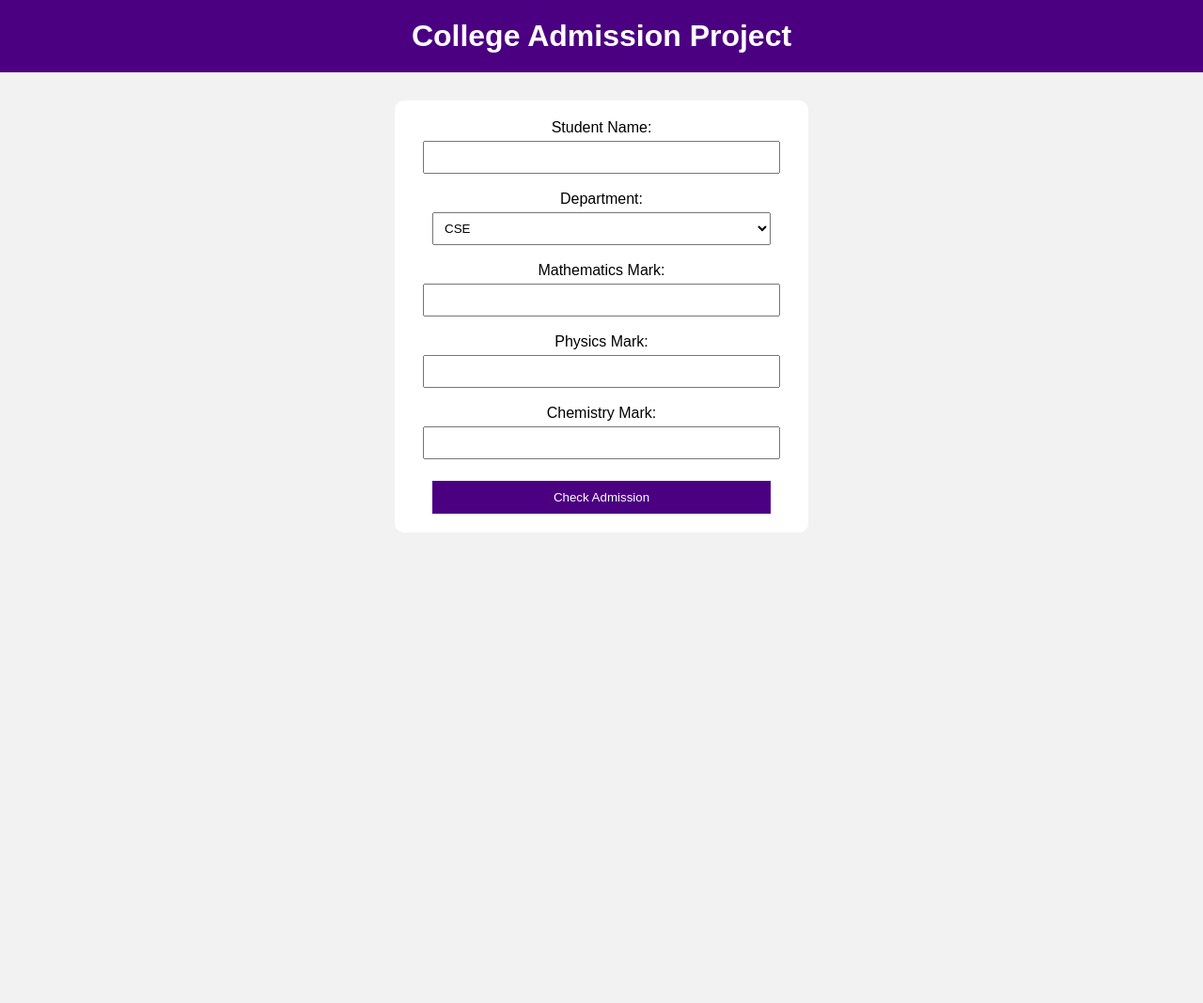
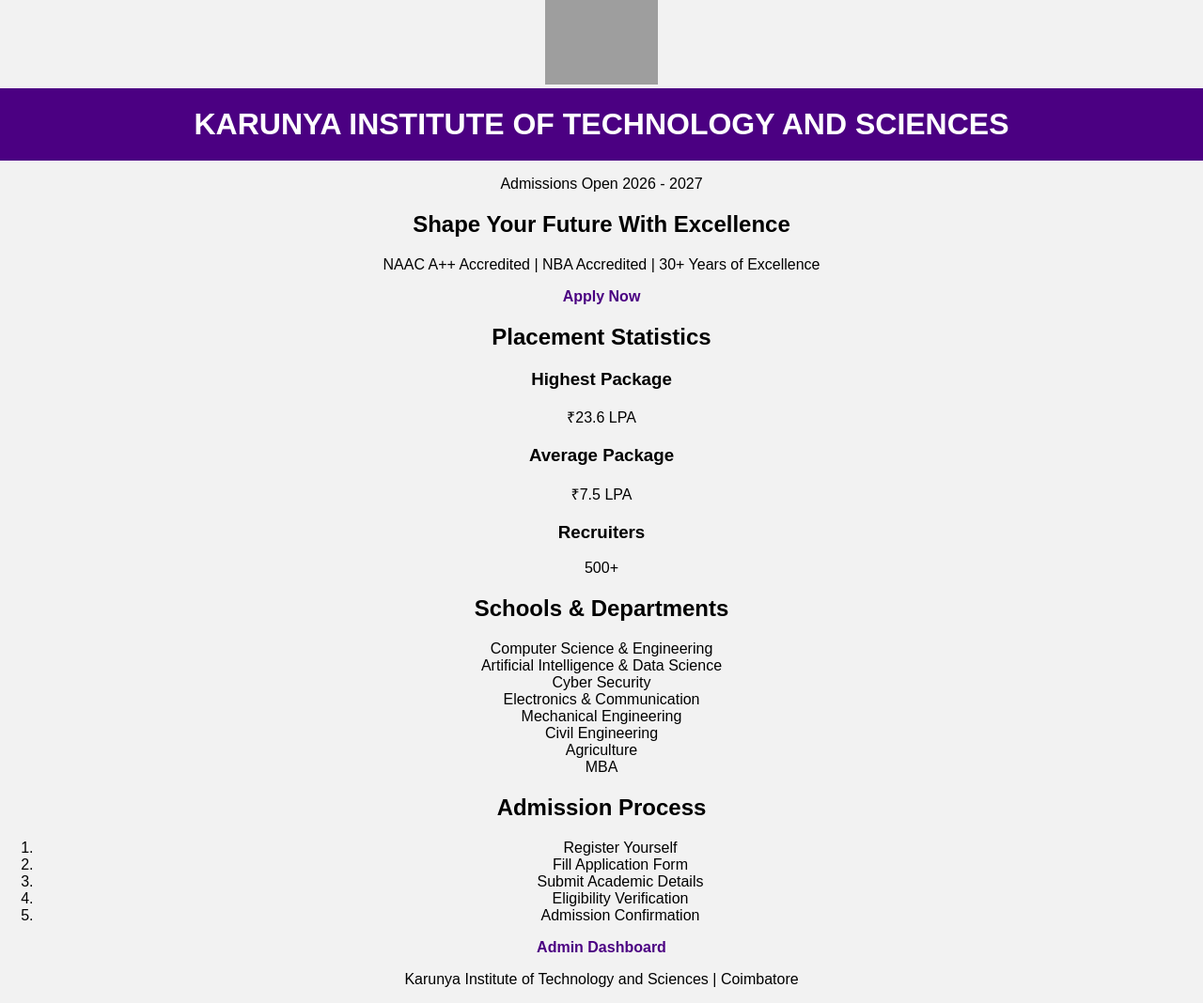
Before and after one commit to harina742/python-studies-, a Flask app: template mini project/templates/home.html in a window 1280 px wide. Shown: the whole page at 94% size. Before the commit the page ends 567 px from the top, so only its background shows below. Run offline with Flask 3, Linux system fonts and the light colour scheme; the template is opened without the code that fills it, so the values that code supplies are empty; grey boxes are pictures that could not be loaded.

Commit message:
Update home.html

```diff
--- a/mini project/templates/home.html
+++ b/mini project/templates/home.html
@@ -1,40 +1,127 @@
 <!DOCTYPE html>
 <html>
+
 <head>
-    <link rel="stylesheet"href="{{ url_for('static', filename='style.css') }}">
-    <title>College Admission Project</title>
+    <title>Karunya Institute of Technology and Sciences</title>
+
+    <link rel="stylesheet"
+          href="{{ url_for('static', filename='style.css') }}">
 </head>
 
 <body>
 
-<h1>College Admission Project</h1>
+<header>
 
-<form action="/admission" method="POST">
+    <img src="{{ url_for('static', filename='logo.png') }}"
+         width="120">
 
-    <label>Student Name:</label><br>
-    <input type="text" name="name" required><br><br>
+    <h1>
+        KARUNYA INSTITUTE OF TECHNOLOGY AND SCIENCES
+    </h1>
 
-    <label>Department:</label><br>
-    <select name="department">
-        <option>CSE</option>
-        <option>IT</option>
-        <option>ECE</option>
-        <option>EEE</option>
-        <option>MECH</option>
-    </select><br><br>
+    <p>
+        Admissions Open 2026 - 2027
+    </p>
 
-    <label>Mathematics Mark:</label><br>
-    <input type="number" name="maths" required><br><br>
+</header>
 
-    <label>Physics Mark:</label><br>
-    <input type="number" name="physics" required><br><br>
+<section class="hero">
 
-    <label>Chemistry Mark:</label><br>
-    <input type="number" name="chemistry" required><br><br>
+    <h2>Shape Your Future With Excellence</h2>
 
-    <input type="submit" value="Check Admission">
+    <p>
+        NAAC A++ Accredited |
+        NBA Accredited |
+        30+ Years of Excellence
+    </p>
 
-</form>
+    <a href="/register" class="btn">
+        Apply Now
+    </a>
+
+</section>
+
+<section class="placement">
+
+    <h2>Placement Statistics</h2>
+
+    <div class="cards">
+
+        <div class="card">
+            <h3>Highest Package</h3>
+            <p>₹23.6 LPA</p>
+        </div>
+
+        <div class="card">
+            <h3>Average Package</h3>
+            <p>₹7.5 LPA</p>
+        </div>
+
+        <div class="card">
+            <h3>Recruiters</h3>
+            <p>500+</p>
+        </div>
+
+    </div>
+
+</section>
+
+<section>
+
+    <h2>Schools & Departments</h2>
+
+    <div class="cards">
+
+        <div class="card">Computer Science & Engineering</div>
+
+        <div class="card">Artificial Intelligence & Data Science</div>
+
+        <div class="card">Cyber Security</div>
+
+        <div class="card">Electronics & Communication</div>
+
+        <div class="card">Mechanical Engineering</div>
+
+        <div class="card">Civil Engineering</div>
+
+        <div class="card">Agriculture</div>
+
+        <div class="card">MBA</div>
+
+    </div>
+
+</section>
+
+<section>
+
+    <h2>Admission Process</h2>
+
+    <ol>
+        <li>Register Yourself</li>
+        <li>Fill Application Form</li>
+        <li>Submit Academic Details</li>
+        <li>Eligibility Verification</li>
+        <li>Admission Confirmation</li>
+    </ol>
+
+</section>
+<center>
+
+    <a href="/dashboard" class="btn">
+        Admin Dashboard
+    </a>
+
+</center>
+
+<footer>
+
+    <p>
+        Karunya Institute of Technology and Sciences
+        | Coimbatore
+    </p>
+
+</footer>
 
 </body>
+
 </html>
```
